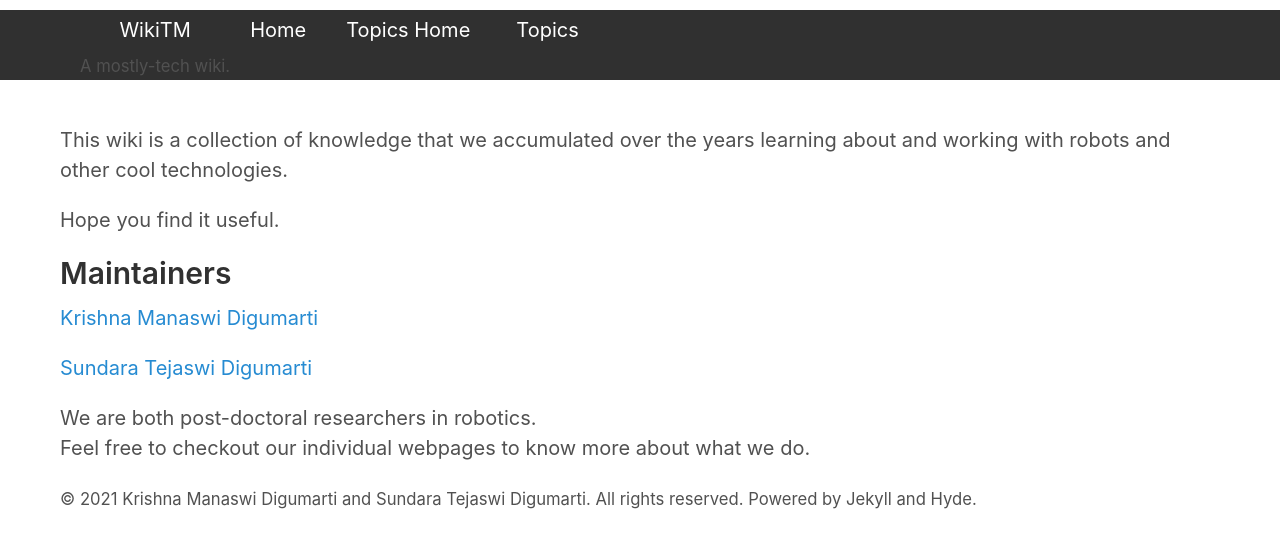
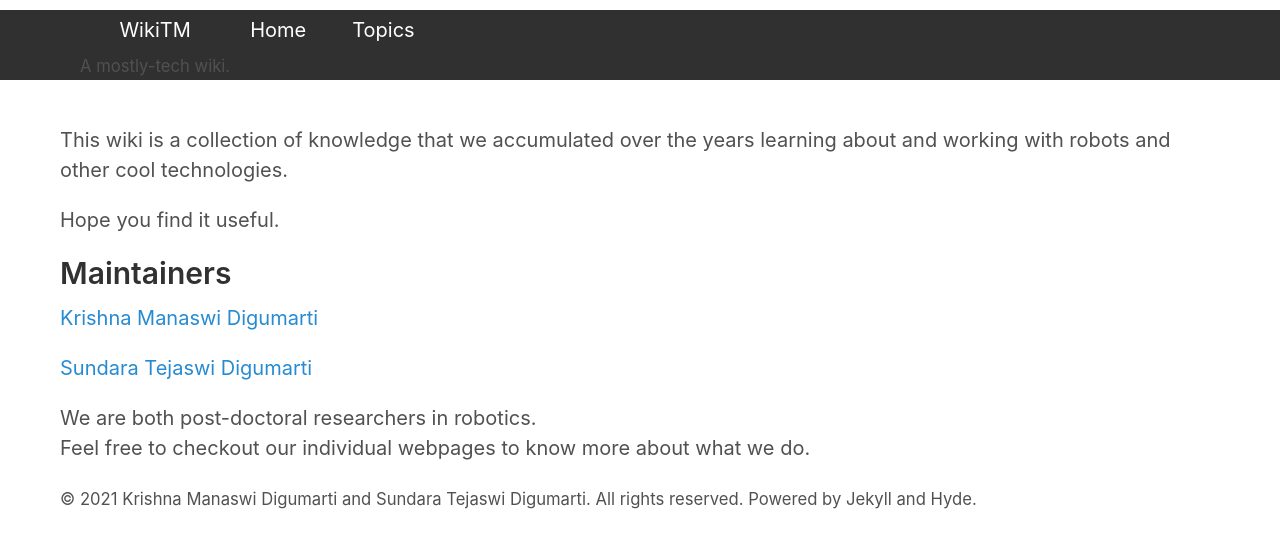
Before and after one commit to tejaswid/wikitm, a Jekyll site: the page built from index.html, in a window 1280 px wide. Shown: the top 548 px of the page. Built offline with Jekyll 4.4.1, drawn with Linux system fonts in a browser that asks for light colours; the list of posts is cut into pages by our own code.

Commit message:
Replaced home page with topics home page

```diff
--- a/_includes/header.html
+++ b/_includes/header.html
@@ -13,7 +13,9 @@
 
 
       <!-- Home button -->
+      <!--
       <li><a class="topnav-item{% if page.url == site.baseurl %} active{% endif %}" href="{{ site.baseurl }}/">Home</a></li>
+      -->
 
       <!-- About button -->
       <!--
@@ -21,7 +23,7 @@
       -->
 
       <!-- Topics home -->
-      <li><a class="topnav-item{% if page.url == site.baseurl %} active{% endif %}" href="{{ site.baseurl }}/topics/">Topics Home</a></li>
+      <li><a class="topnav-item{% if page.url == site.baseurl %} active{% endif %}" href="{{ site.baseurl }}/topics/">Home</a></li>
 
       <!-- Topics dropdown - loaded from topics_list in _config.yml-->
       <div class="topnav-dropdown">
```
